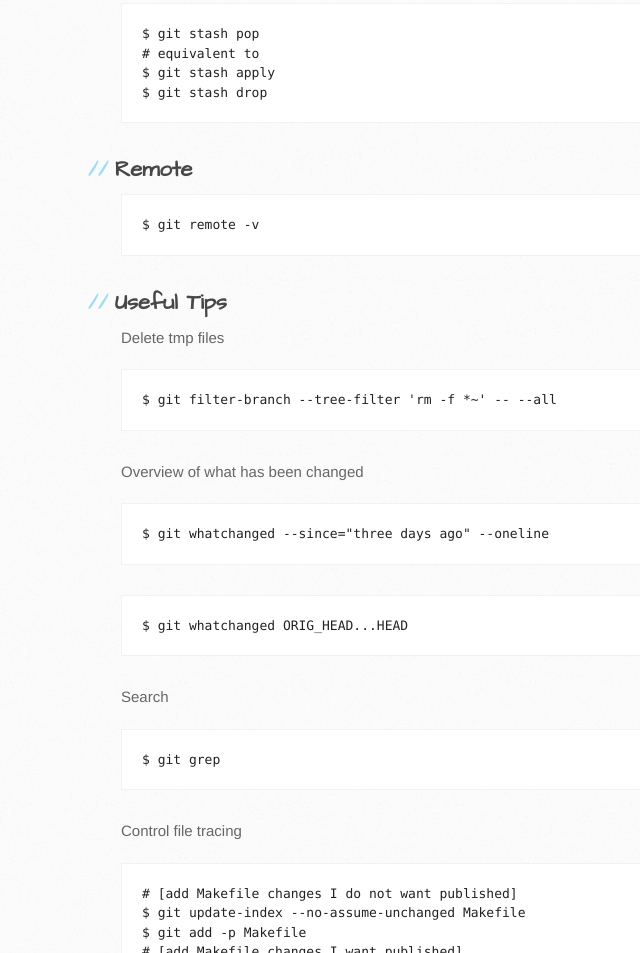
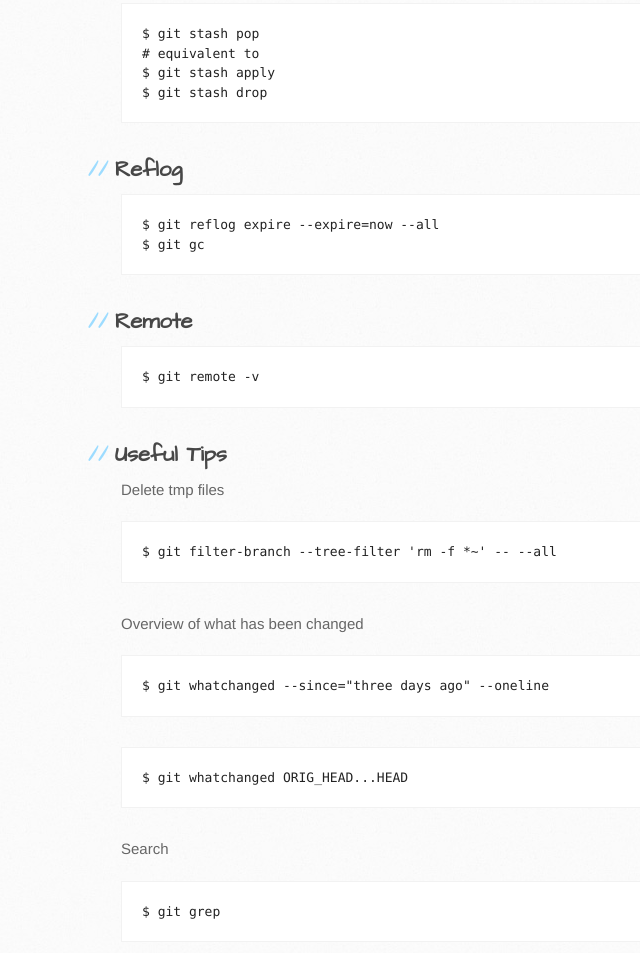
Before and after one commit to yszheda/wiki, a plain HTML site: page git.html in a window 1280 px wide. Shown: the part 2269-3222 px from the top of the page, without its empty margins (49-689 px from the left). Drawn offline with Linux system fonts and the light colour scheme.

Commit message:
syn at Wed Oct 30 23:06:32 CST 2013

```diff
--- a/git.html
+++ b/git.html
@@ -204,14 +204,22 @@ $ git stash apply
 $ git stash drop
 </pre>
 
-<h2 id="toc_1.9">Remote</h2>
+<h2 id="toc_1.9">Reflog</h2>
+
+<pre>
+$ git reflog expire --expire=now --all
+$ git gc
+</pre>
+
+
+<h2 id="toc_1.10">Remote</h2>
 
 <pre>
 $ git remote -v
 </pre>
 
 
-<h2 id="toc_1.10">Useful Tips</h2>
+<h2 id="toc_1.11">Useful Tips</h2>
 
 <p>
 Delete tmp files
```
